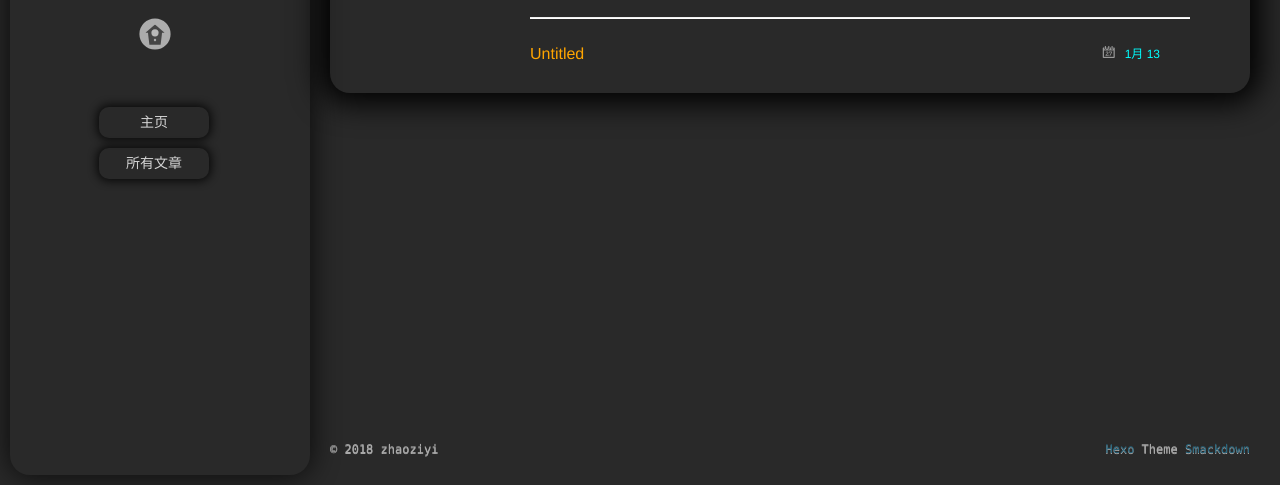
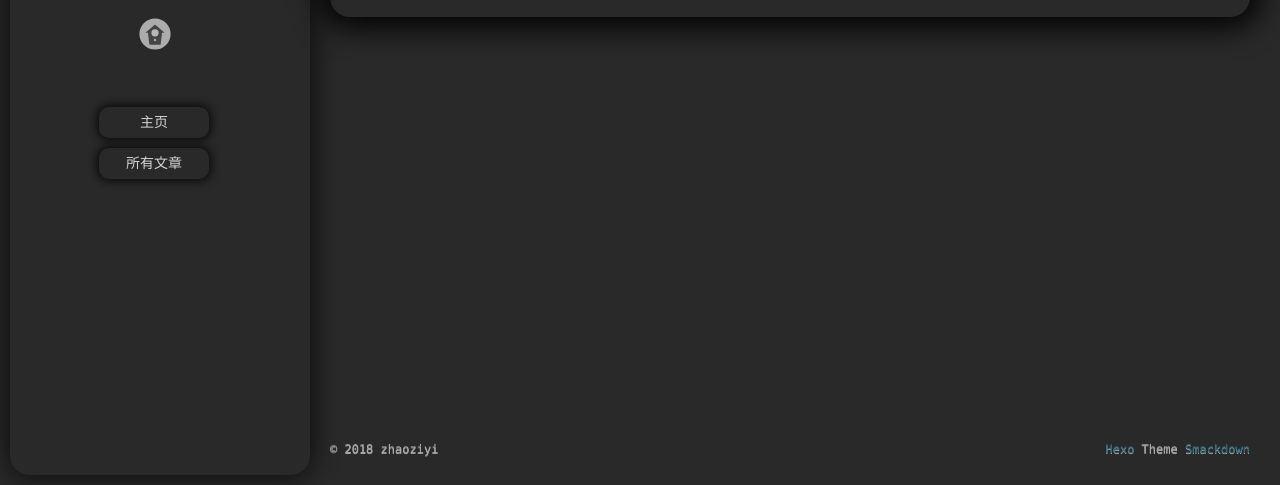
Before and after one commit to zzysl31995/zzysl31995.github.io, a plain HTML site: page archives/index.html in a window 1280 px wide. Shown: the part 315-800 px from the top of the page. Drawn offline with nearby package versions, Linux system fonts and the light colour scheme; some packages are replaced by stand-ins of ours; a script that the page names is missing.

Commit message:
Site updated: 2018-04-04 09:36:28

```diff
--- a/archives/index.html
+++ b/archives/index.html
@@ -300,37 +300,6 @@
 </article>
 
 
-
-    <article class="archive-article archive-type-post">
-  <div class="archive-article-inner">
-    <header class="archive-article-header">
-      	<div class="article-meta">
-	      	<a href="/2018/01/13/Untitled/" class="archive-article-date">
-  	<time datetime="2018-01-13T07:06:42.000Z" itemprop="datePublished">1月 13</time>
-</a>
-        </div>
-
-
-    <h1 itemprop="name">
-      <a class="archive-article-title" href="/2018/01/13/Untitled/">
-        Untitled
-
-      </a>
-    </h1>
-
-
-        <div class="article-info info-on-left">
-
-
-
-
-        </div>
-        <div class="clearfix"></div>
-    </header>
-  </div>
-</article>
-
-
     </div></section>
 
 
```
Also changed, not shown: 2018/01/13/Hexo教程/index.html (+0 -5 lines), archives/2018/01/index.html (+0 -31 lines), archives/2018/index.html (+0 -31 lines), index.html (+0 -54 lines).
